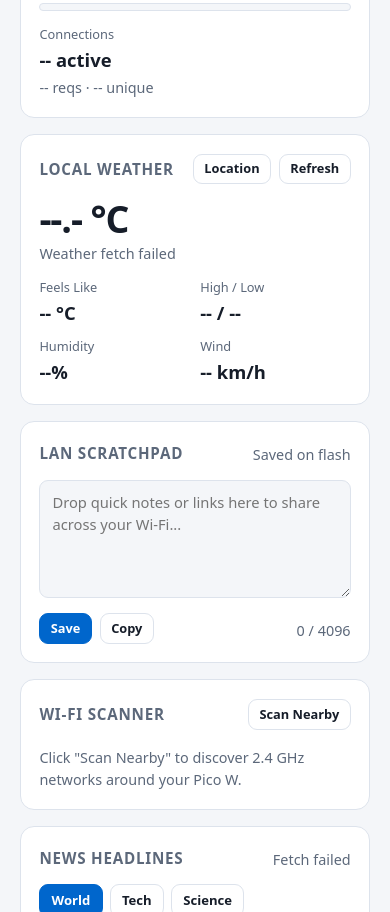
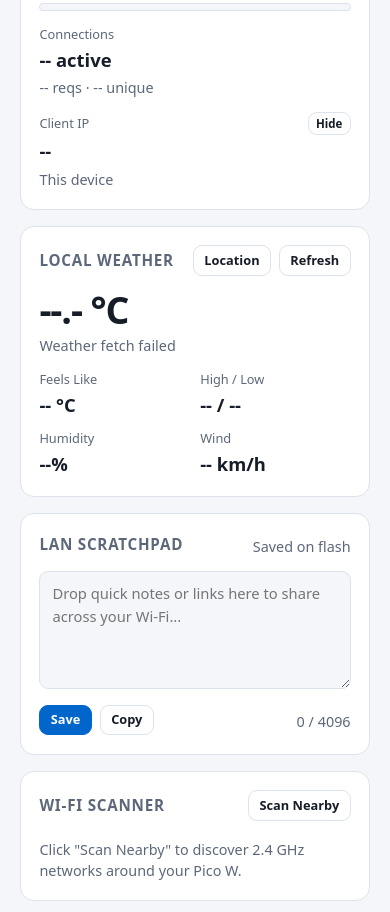
Before and after one commit to jpferreria/rip-pico-dashboard, a plain HTML site: page index.html in a window 390 px wide. Shown: the part 1490-2402 px from the top of the page. Drawn offline with Linux system fonts and the light colour scheme; no server answers.

Commit message:
Add client IP address display with hide/show toggle

```diff
--- a/index.html
+++ b/index.html
@@ -698,6 +698,14 @@
             <div class="stat-label">Connections</div>
             <div class="stat-val" id="conn-active">-- active</div>
             <div class="sub" id="conn-meta">-- reqs · -- unique</div>
+          </div>
+          <div>
+            <div class="clock-head">
+              <span class="stat-label">Client IP</span>
+              <button type="button" id="client-ip-toggle" class="btn-sm" aria-pressed="false" style="padding:0.12rem 0.45rem;font-size:0.72rem;">Hide</button>
+            </div>
+            <div class="stat-val" id="client-ip-val">--</div>
+            <div class="sub">This device</div>
           </div>
         </div>
       </section>
@@ -890,11 +898,24 @@
 
     let lastStatus = null;
     let hideNetInfo = localStorage.getItem("pico_hide_net_info") === "1";
+    let hideClientIp = localStorage.getItem("pico_hide_client_ip") === "1";
     const privacyToggle = document.getElementById("privacy-toggle");
+    const clientIpToggle = document.getElementById("client-ip-toggle");
+
+    function renderClientIp() {
+      const masked = hideClientIp || hideNetInfo;
+      clientIpToggle.setAttribute("aria-pressed", String(hideClientIp));
+      clientIpToggle.textContent = hideClientIp ? "Show" : "Hide";
+      if (!lastStatus) return;
+      document.getElementById("client-ip-val").textContent = masked
+        ? "Hidden"
+        : (lastStatus.client_ip || "--");
+    }
 
     function renderNetInfo() {
       privacyToggle.setAttribute("aria-pressed", String(hideNetInfo));
       privacyToggle.textContent = hideNetInfo ? "Show Host/IP" : "Hide Host/IP";
+      renderClientIp();
       if (!lastStatus) return;
       document.getElementById("net-info").textContent = hideNetInfo
         ? "Host & IP hidden"
@@ -906,6 +927,11 @@
       hideNetInfo = !hideNetInfo;
       localStorage.setItem("pico_hide_net_info", hideNetInfo ? "1" : "0");
       renderNetInfo();
+    });
+    clientIpToggle.addEventListener("click", () => {
+      hideClientIp = !hideClientIp;
+      localStorage.setItem("pico_hide_client_ip", hideClientIp ? "1" : "0");
+      renderClientIp();
     });
     renderNetInfo();
 
```
Also changed, not shown: 1 other file.
